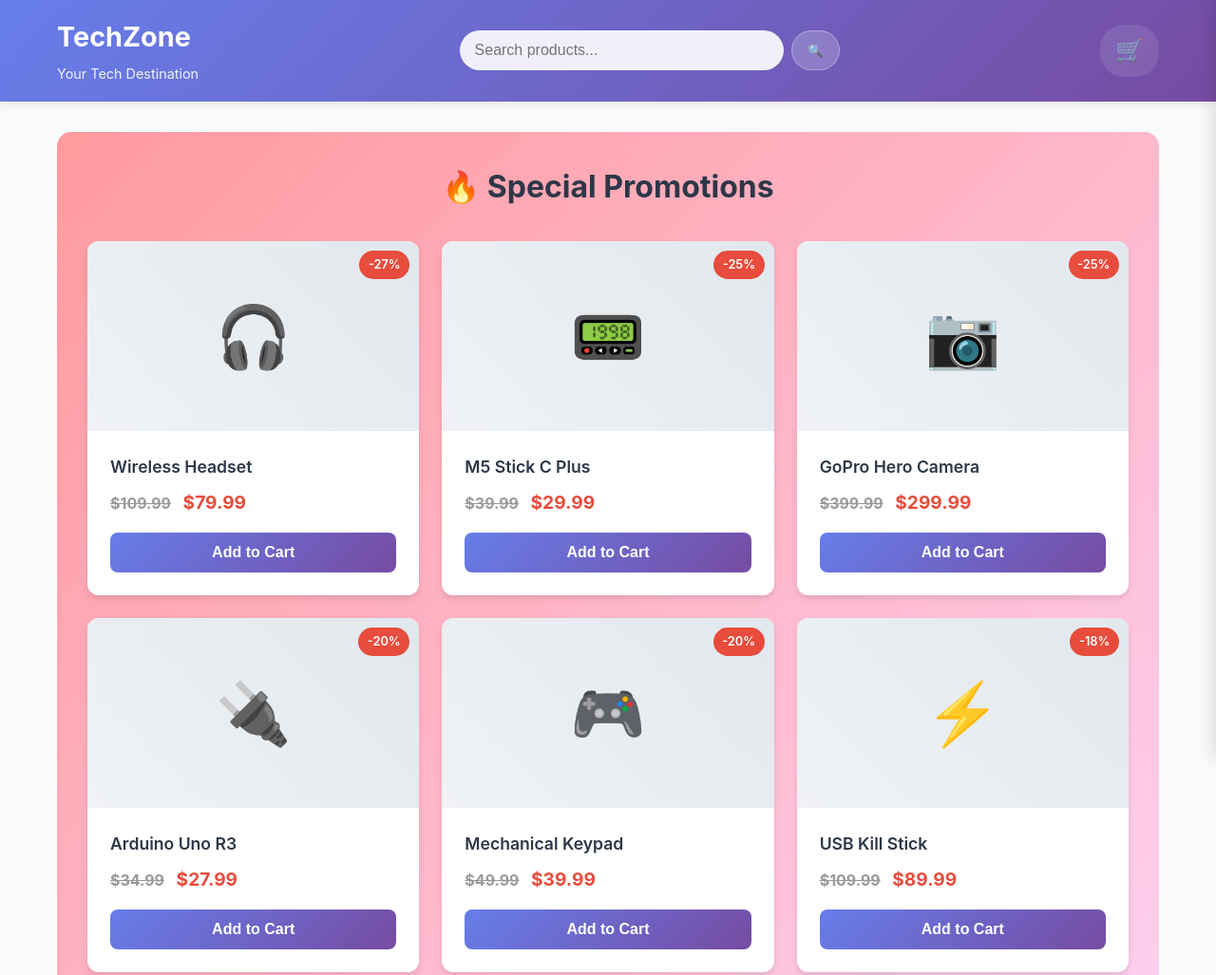
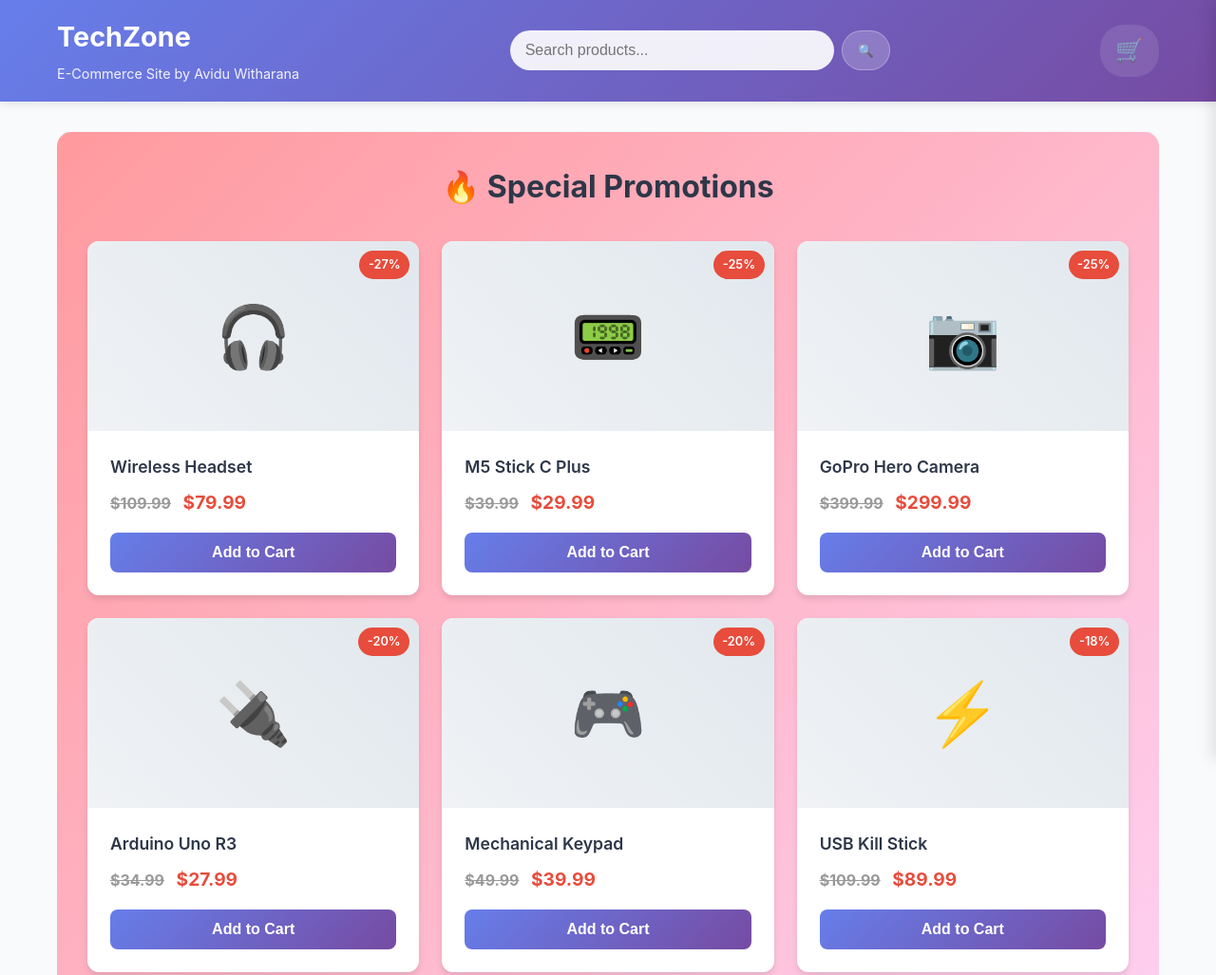
Before and after one commit to avidzcheetah/tech-gadgets-store, a website built with Vite: page index.html in a window 1280 px wide. Shown: the top 1027 px of the page at 95% size. Built offline with nearby package versions, Linux system fonts and the light colour scheme.

Commit message:
Update Index

```diff
--- a/index.html
+++ b/index.html
@@ -3,7 +3,7 @@
 <head>
     <meta charset="UTF-8">
     <meta name="viewport" content="width=device-width, initial-scale=1.0">
-    <title>TechZone - Online Gadgets Store</title>
+    <title>AvidzTech</title>
     <link rel="stylesheet" href="styles.css">
 </head>
 <body>
@@ -11,7 +11,7 @@
         <div class="container">
             <div class="logo">
                 <h1>TechZone</h1>
-                <span>Your Tech Destination</span>
+                <span>E-Commerce Site by Avidu Witharana</span>
             </div>
 
             <div class="search-container">
```
